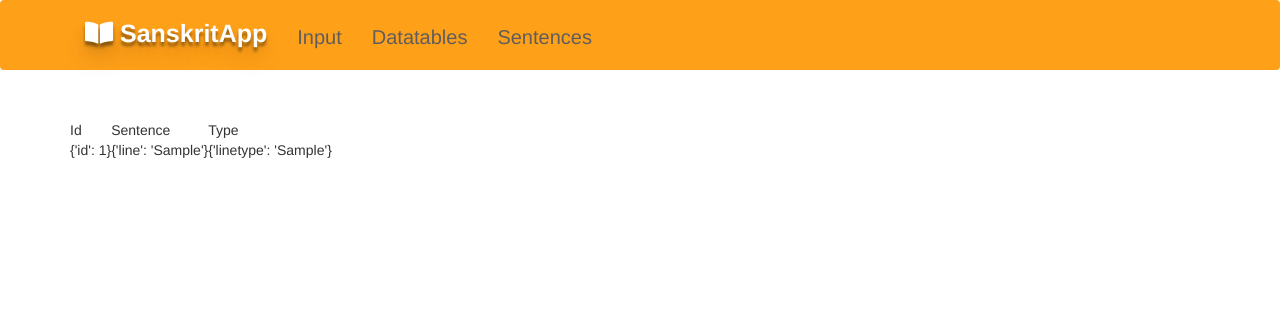
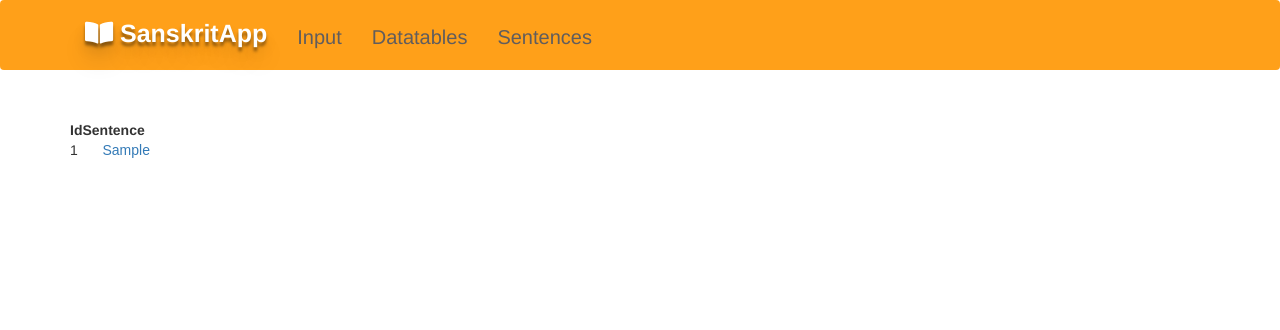
Before and after one commit to iamdsc/smart-sanskrit-annotator, a Django app: page /sentences/ in a window 1280 px wide. Shown: the top 330 px of the page. Run offline with Django 3.2, Linux system fonts and the light colour scheme; tables that the repository leaves empty hold one stand-in row (values such as "Sample post"); some libraries are stand-ins or nearby versions.

Commit message:
User Example Sentences

```diff
--- a/mysite/annotatorapp/static/annotatorapp/main.css
+++ b/mysite/annotatorapp/static/annotatorapp/main.css
@@ -135,10 +135,10 @@ table{
 /*styling rows of tabular structures*/
 td{
   border:none;
-  padding:0;
-  margin:0;
 }
-
+thead > tr > td {
+  font-weight: bold;
+}
 .words{
   display:inline-block;
   border:2px solid #adabab;
@@ -243,3 +243,9 @@ td{
   background-color: DodgerBlue !important;
   color: #ffffff;
 }
+.exs{
+  float:left;
+  margin-left: 20px;
+  font-family: Arial;
+  word-spacing: 5px;
+}
--- a/mysite/annotatorapp/templates/annotatorapp/exsent.html
+++ b/mysite/annotatorapp/templates/annotatorapp/exsent.html
@@ -6,17 +6,24 @@
 			<tr>
 				<td>Id</td>
 				<td>Sentence</td>
-				<td>Type</td>
 			</tr>
 		</thead>
 		<tbody>
-			{% for i,l,t in lists %}
+			{% for i,l in lists %}
 			<tr>
-				<td>{{i}}</td>
-				<td>{{l}}</td>
-				<td>{{t}}</td>
+				<td>{{i.id}}</td>
+				<td ><a href='' id='{{i.id}}' class='exs'>{{l.line}}</a></td>
 			</tr>
 			{%endfor%}
 		</tbody>
 	</table>
 {%endblock%}
+{%block javascript%}
+<script type="text/javascript">
+$(document).ready(function(){
+	$('.exs').click(function(){
+		$(this).attr('href','/?line='+ $(this).text());
+	});
+});
+</script>
+{%endblock%}
--- a/mysite/annotatorapp/templates/annotatorapp/tables.html
+++ b/mysite/annotatorapp/templates/annotatorapp/tables.html
@@ -40,6 +40,7 @@
 									<li><a href="/wordsinsentencetable/">wordsinsentencetable</a></li>
                                 </ul>
                             </li>
+                            <li><a href="/sentences" style="font-size:20px;font-weight:500;">Sentences</a></li>
 
                         </ul>
                     </div>
--- a/mysite/annotatorapp/views.py
+++ b/mysite/annotatorapp/views.py
@@ -37,11 +37,10 @@ def wordsinsentenceview(request):
     return render(request, 'annotatorapp/tables.html', {'tabledata': tabledata})
 
 def xsentenceview(request):
-	ids = Sentences.objects.values('id')
-	lines = Sentences.objects.values('line')
-	linetypes = Sentences.objects.values('linetype')
-	lists=zip(ids,lines,linetypes)
-	return render(request, 'annotatorapp/exsent.html', {'lists':lists})
+    ids = Sentences.objects.values('id')
+    lines = Sentences.objects.values('line')
+    lists = zip(ids,lines)
+    return render(request, 'annotatorapp/exsent.html', {'lists':lists})
 
 # for rendering response  upon obtaining data
 def get_dragdata(request):
```
Also changed, not shown: mysite/annotatorapp/templates/annotatorapp/index.html (+14 -1 lines).
